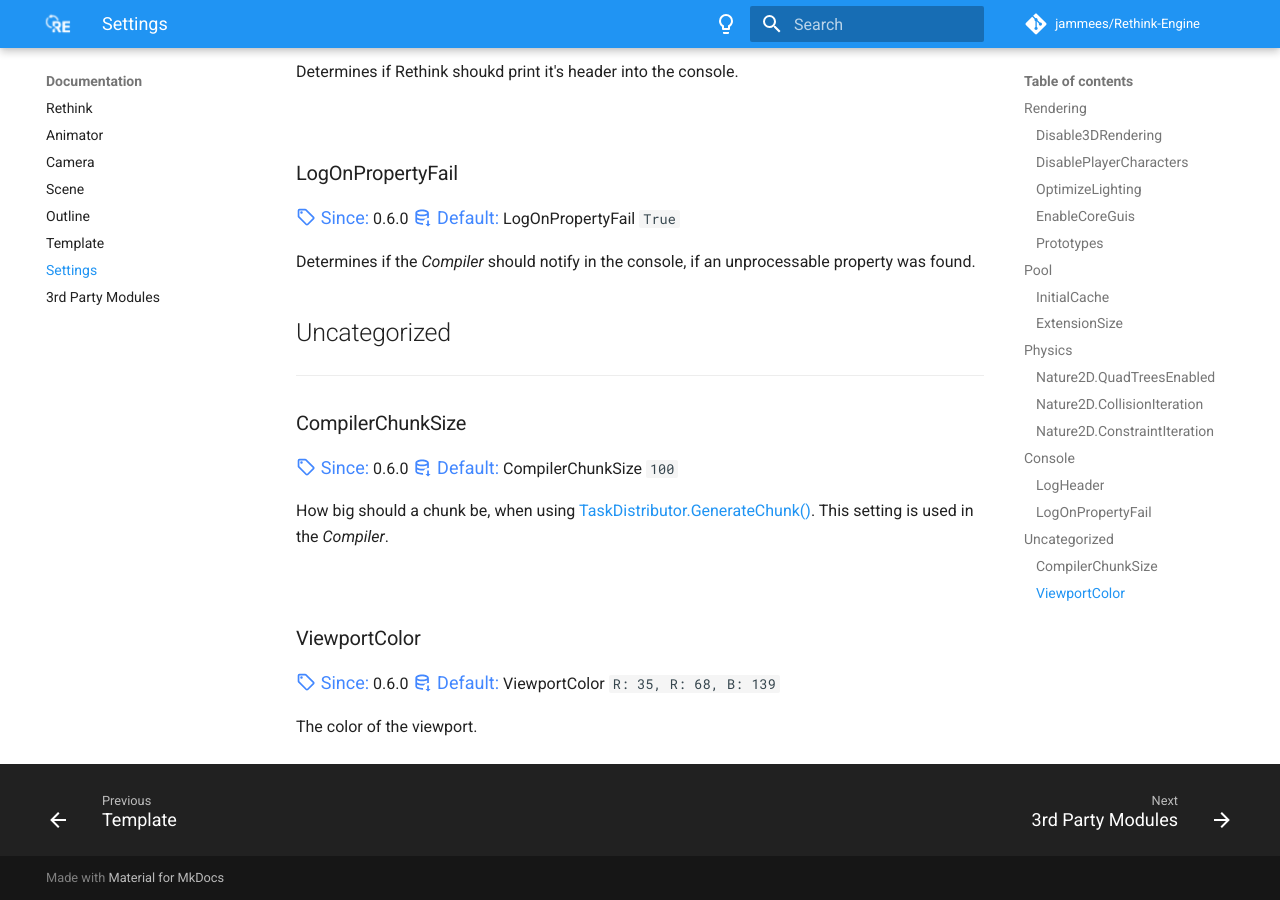
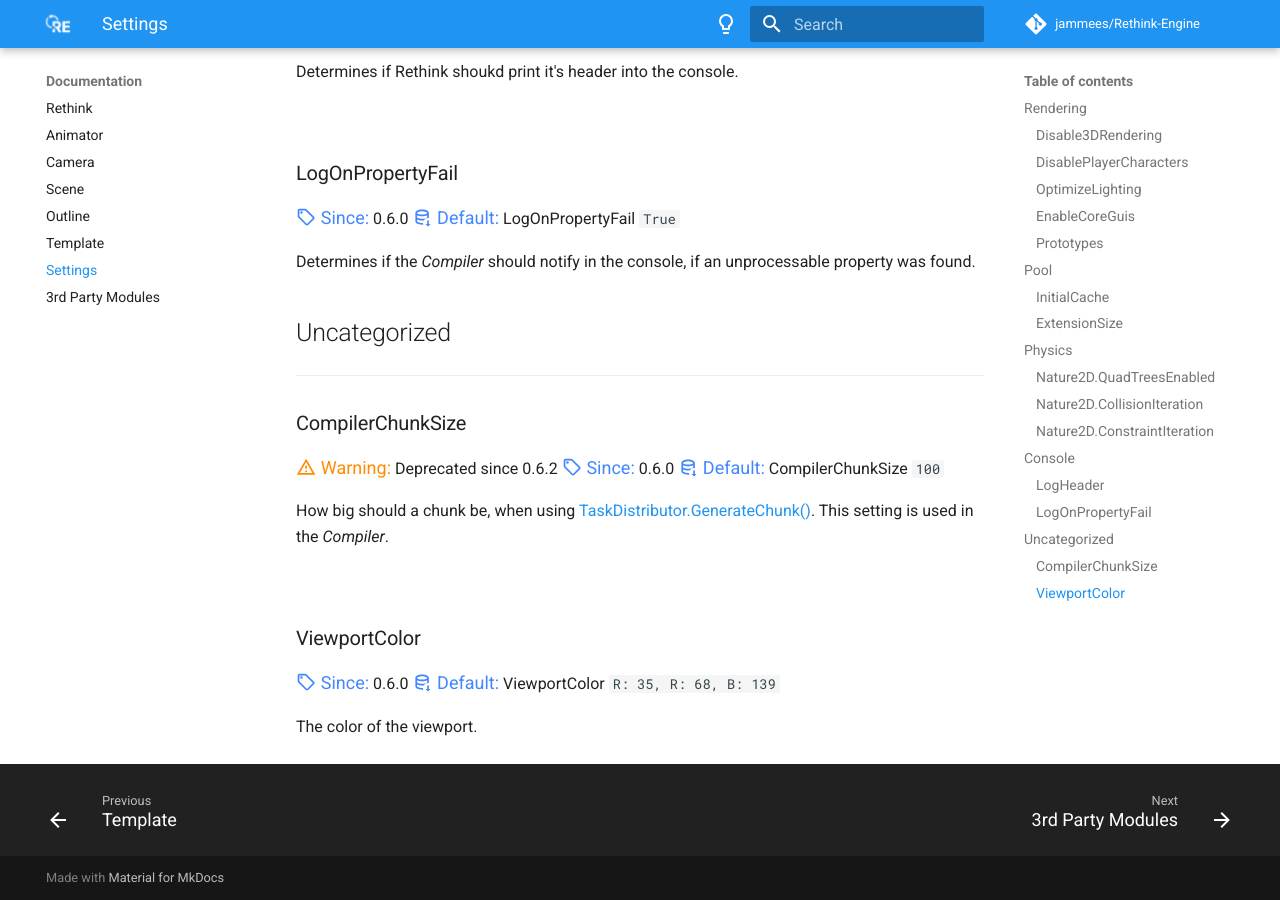
Before and after one commit to jammees/Rethink-Engine, an MkDocs documentation site: the page built from docs/documentation/settings.md, in a window 1280 px wide and 900 px high, scrolled down 3953 px. Built offline with MkDocs 1.6.1 and Material for MkDocs 9.7.7, drawn with Linux system fonts in a browser that asks for light colours; comment, search, counter and statistics services are not loaded.

Commit message:
Add deprecation warning to `CompilerChunkSize`

```diff
--- a/docs/documentation/settings.md
+++ b/docs/documentation/settings.md
@@ -172,6 +172,7 @@ Determines if the *Compiler* should notify in the console, if an unprocessable p
 
 ### CompilerChunkSize
 
+<span class=warn>:material-alert-outline: Warning:</span> Deprecated since 0.6.2
 <span class=def>:material-tag-outline: Since:</span> 0.6.0
 <span class=def>:material-database-arrow-down-outline: Default:</span> CompilerChunkSize `100`
 
```
